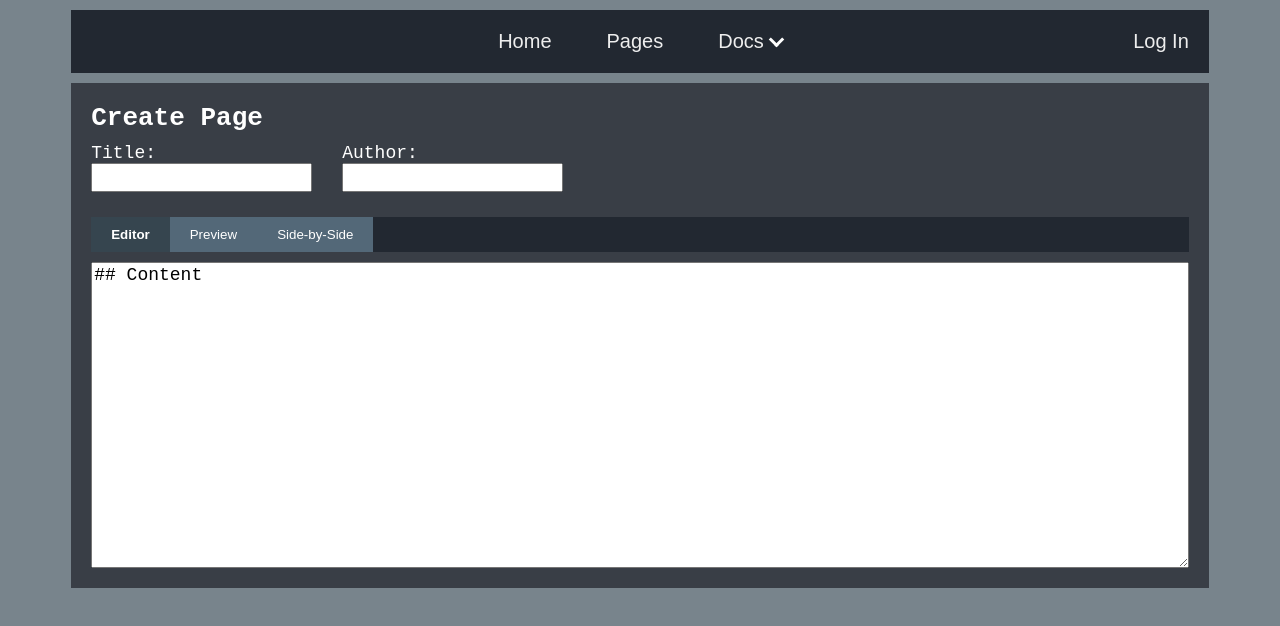
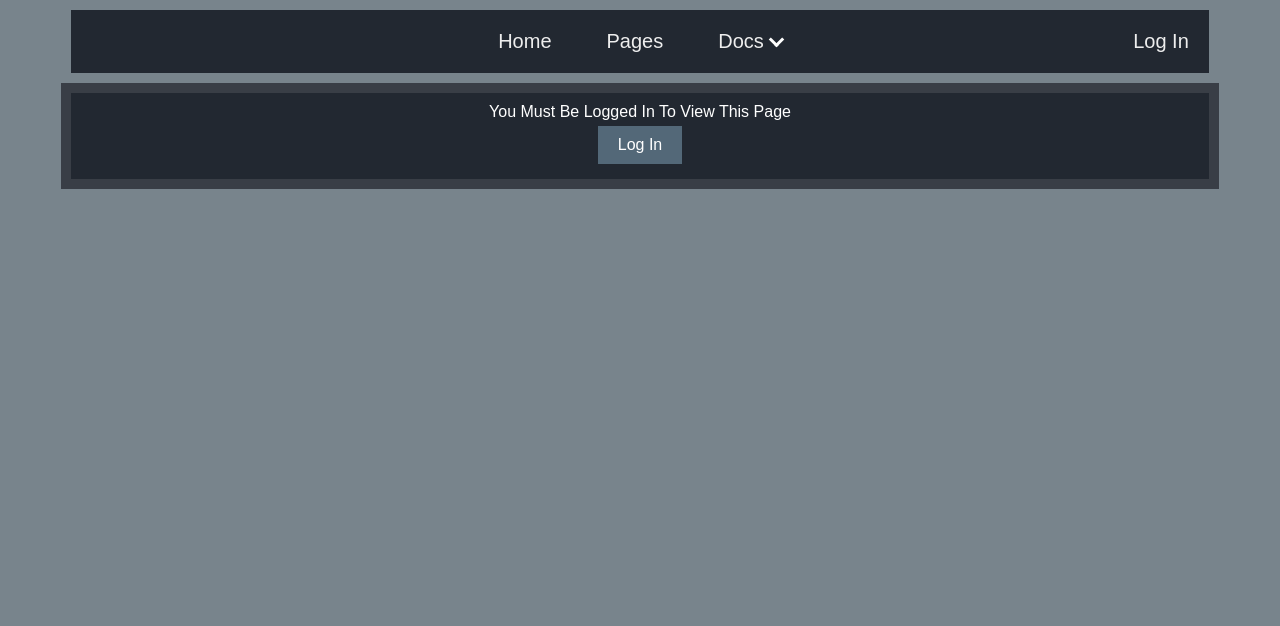
Before and after one commit to jrose0116/WikiTemplate, a Next.js app: page /create in a window 1280 px wide. Shown: the top 626 px of the page. Built offline with nearby package versions, Linux system fonts and the light colour scheme; no server answers.

Commit message:
Used authentication for authors

```diff
--- a/pages/create.js
+++ b/pages/create.js
@@ -4,24 +4,38 @@ import { useState } from "react"
 import rehypeRaw from "rehype-raw";
 import Main from "@/components/main/Main"
 import { toast } from 'react-toastify';
+import { useSession } from 'next-auth/react';
+import Link from 'next/link';
 
 const CreatePage = () => {
     const [preview, setPreview] = useState(0)
     const [title, setTitle] = useState("")
 
-    const [author, setAuthor] = useState("")
     const [content, setContent] = useState("## Content")
 
+    const {data} = useSession()
+
+    if(!data) return <Main>
+        <div style={{backgroundColor: "#393E46", width: "90%", margin: "0 auto", padding: "10px"}}>
+        <div style={{width: "calc(100% - 20px)", padding: "10px", backgroundColor: "#222831", textAlign: "center"}}>
+            <p style={{textDecoration: "none", fontFamily: "sans-serif", color: "white", margin: "0"}}>You Must Be Logged In To View This Page</p>
+            <Link href="/login" style={{display: "block", backgroundColor: "#536878", color: "white", padding: "10px 20px", border: "none", cursor: "pointer", textDecoration: "none", fontFamily: "sans-serif", width: "fit-content", margin: "5px auto"}}>Log In</Link></div>
+        </div>
+    </Main>
+
     const savePage = async () => {
+        if(data?.user?.sub){
             let res = await (await fetch('/api/createPage', {
             method: 'POST',
             headers: {
                 'Content-Type': 'application/json',
             },
-        body: JSON.stringify({ title, content, author })
+            body: JSON.stringify({ title, content, author: data.user.sub })
             })).json()
-        if(res.message == "") window.location.reload()
+            if(res.message == "Success") window.location.href = `/pages/${title}`
             else (toast.error(res.message))
+        }
+        else toast.error("Authentication Error")
     }
 
     const buttonStyle = {backgroundColor: "#536878", color: "white", padding: "10px 20px", border: "none"}
@@ -33,10 +47,6 @@ const CreatePage = () => {
                 <label htmlFor="title">Title:<br />
                 <input type='text' id='title' style={{padding: "5px 20px"}} onChange={(event)=>setTitle(event.target.value)}></input>
                 </label>
-                <br />
-                <label htmlFor="author">Author:<br />
-                <input type='text' id='author' style={{padding: "5px 20px"}} onChange={(event)=>setAuthor(event.target.value)}></input>
-                </label>
             </div>
             <div style={{display: "flex", width: "calc(100% - 40px)", margin: "10px", backgroundColor: "#222831"}}>
                 <button style={buttonStyle} onClick={()=>setPreview(0)}>Editor</button>
@@ -46,7 +56,7 @@ const CreatePage = () => {
             <div style={{padding:"0 10px", width: "calc(100% - 40px)", minHeight: "300px"}}>
                 <Markdown rehypePlugins={[rehypeRaw]} className={style.markdownStyle}>{content}</Markdown>
             </div>
-            {title && content && author ? <button onClick={()=>savePage()} style={{...buttonStyle, marginLeft: "10px"}}>Create Page</button> : <></>}
+            {title && content ? <button onClick={()=>savePage()} style={{...buttonStyle, marginLeft: "10px"}}>Create Page</button> : <></>}
         </div>
     </div>
     </Main>
@@ -58,10 +68,6 @@ const CreatePage = () => {
                 <label htmlFor="title">Title:<br />
                 <input type='text' id='title' style={{padding: "5px 20px"}} onChange={(event)=>setTitle(event.target.value)}></input>
                 </label>
-                <br />
-                <label htmlFor="author">Author:<br />
-                <input type='text' id='author' style={{padding: "5px 20px"}} onChange={(event)=>setAuthor(event.target.value)}></input>
-                </label>
             </div>
             <div style={{display: "flex", width: "calc(100% - 40px)", margin: "10px", backgroundColor: "#222831"}}>
                 <button style={{...buttonStyle, backgroundColor: "#36454f", fontWeight: "600"}}>Editor</button>
@@ -71,7 +77,7 @@ const CreatePage = () => {
             <div style={{display: "flex", width: "calc(100% - 40px)", margin: "10px"}}>
             <textarea style={{width: "100%", height: "300px", fontFamily: "monospace", fontSize: "18px"}} onChange={(event)=>setContent(event.target.value)} value={content}/>
             </div>
-            {title && content && author ? <button onClick={()=>savePage()} style={{...buttonStyle, marginLeft: "10px"}}>Create Page</button> : <></>}
+            {title && content ? <button onClick={()=>savePage()} style={{...buttonStyle, marginLeft: "10px"}}>Create Page</button> : <></>}
         </div>
     </div>
     </Main>
@@ -82,10 +88,6 @@ const CreatePage = () => {
         <div style={{margin: "10px", color: "white", fontFamily: "monospace", fontSize: "18px", display: "flex", gap: "15px", marginBottom: "25px"}}>
             <label htmlFor="title">Title:<br />
             <input type='text' id='title' style={{padding: "5px 20px"}} onChange={(event)=>setTitle(event.target.value)}></input>
-            </label>
-            <br />
-            <label htmlFor="author">Author:<br />
-            <input type='text' id='author' style={{padding: "5px 20px"}} onChange={(event)=>setAuthor(event.target.value)}></input>
             </label>
         </div>
         <div style={{display: "flex", width: "calc(100% - 40px)", margin: "10px", backgroundColor: "#222831"}}>
@@ -100,7 +102,7 @@ const CreatePage = () => {
         <div style={{width: "calc(50%)"}}>
             <Markdown rehypePlugins={[rehypeRaw]} className={style.markdownStyle}>{content}</Markdown></div>
         </div>
-        {title && content && author ? <button onClick={()=>savePage()} style={{...buttonStyle, marginLeft: "10px"}}>Create Page</button> : <></>}
+        {title && content ? <button onClick={()=>savePage()} style={{...buttonStyle, marginLeft: "10px"}}>Create Page</button> : <></>}
     </div>
 </div>
 </Main>
```
Lines whose indentation alone changed are shown as unchanged.
